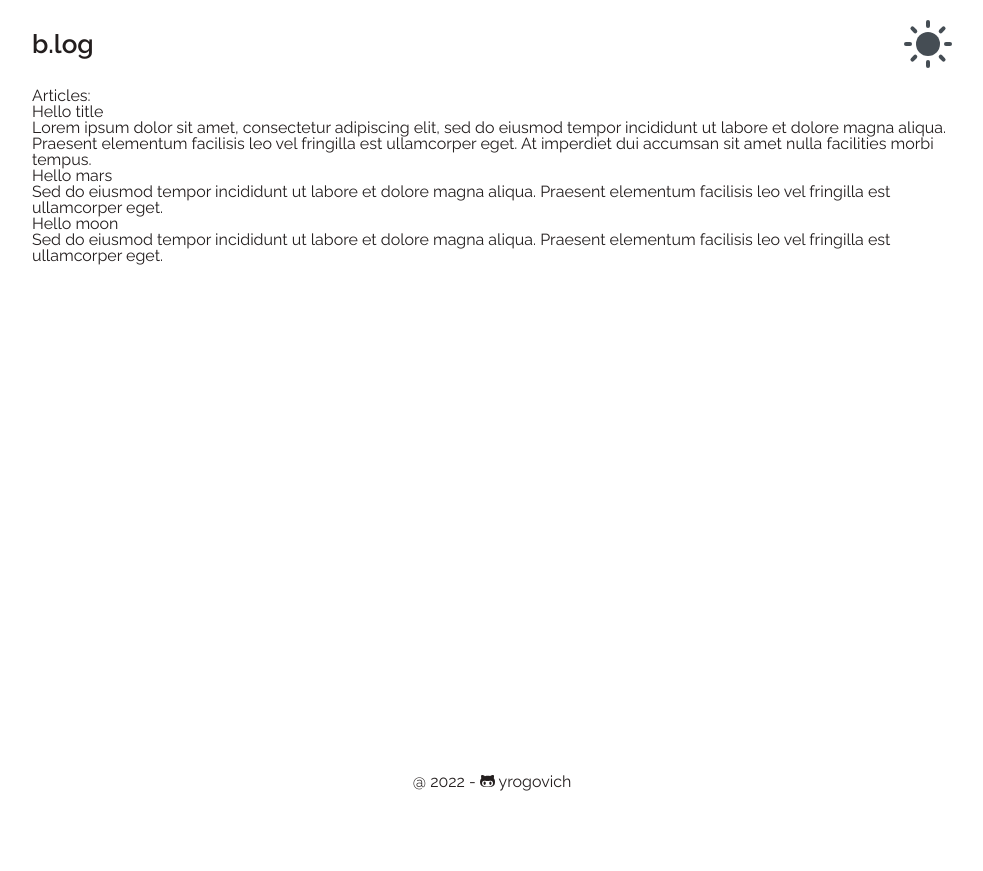
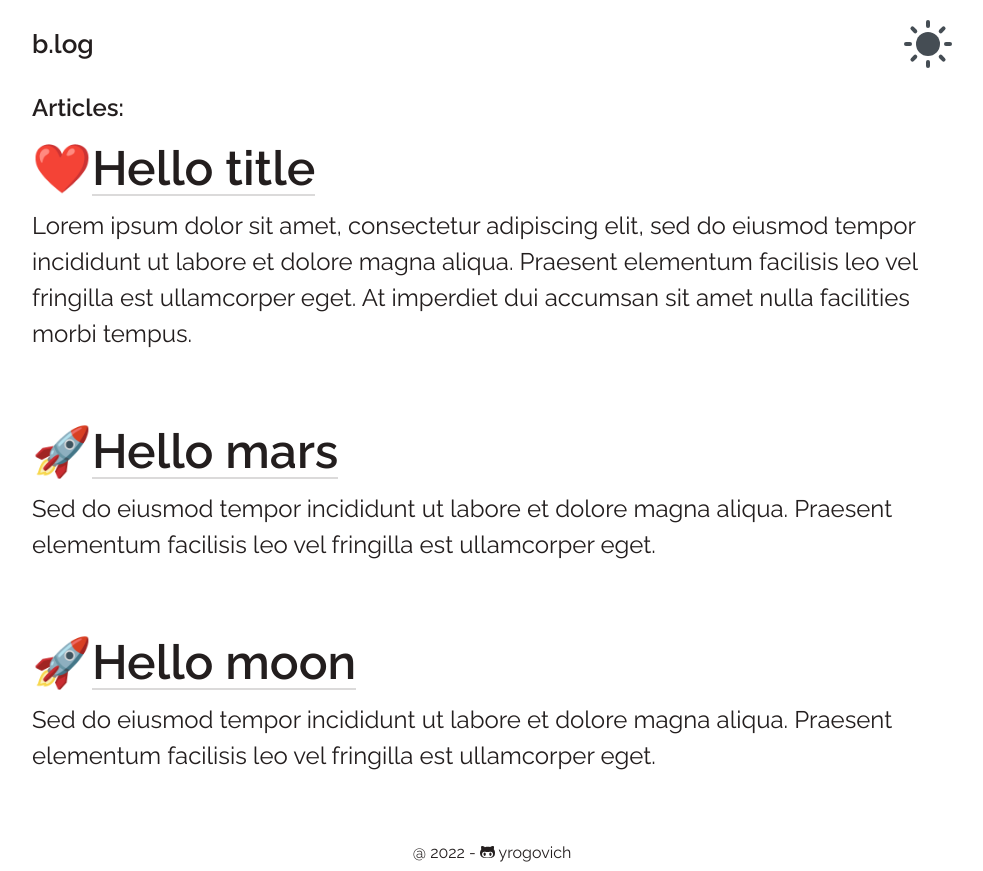
Before and after one commit to yrogovich/b.log, a Next.js app: page / in a window 1280 px wide. Shown: the whole page, without its empty margins (148-1131 px from the left). Before the commit the page ends 800 px from the top, so only its background shows below. Built offline with nearby package versions, Linux system fonts and the light colour scheme.

Commit message:
[components] add BlogAnnounce

```diff
--- /dev/null
+++ b/components/molecules/BlogAnnounce/BlogAnnounce.module.scss
@@ -0,0 +1,48 @@
+@import "styles/utills";
+
+.announce {
+  @include fluid-spacing('margin-bottom', 20, 74);
+}
+
+.link {
+  position: relative;
+  cursor: pointer;
+
+  &:after,
+  &:before {
+    content: "";
+    position: absolute;
+    bottom: 0;
+    left: 0;
+    background-color: $c-text;
+    opacity: 0.16;
+    transition: $trS;
+  }
+
+  &:before {
+    height: 100%;
+    width: 0;
+    transition: $trM;
+  }
+
+  &:after {
+    width: 100%;
+    height: 2px;
+  }
+
+  &:hover {
+    &:before {
+      width: 100%;
+    }
+  }
+}
+
+.title {
+  @include t-60;
+  font-weight: bold;
+}
+
+.text {
+  @include t-30;
+  line-height: 1.5;
+}
--- /dev/null
+++ b/components/molecules/BlogAnnounce/BlogAnnounce.tsx
@@ -0,0 +1,23 @@
+import PostType from 'interfaces/PostType'
+import Link from 'next/link'
+import styles from './BlogAnnounce.module.scss'
+
+const BlogAnnounce = ({post}) => {
+  const {title, icon, slug, excerpt}: PostType = post
+
+  return (
+    <div key={slug} className={styles.announce}>
+      <Link as={`/posts/${slug}`} href="/posts/[slug]">
+        <h2 className={styles.title}>
+          {icon}
+          <a className={styles.link}>{title}</a>
+        </h2>
+
+      </Link>
+
+      <p className={styles.text}>{excerpt}</p>
+    </div>
+  )
+}
+
+export default BlogAnnounce
--- a/pages/index.tsx
+++ b/pages/index.tsx
@@ -1,7 +1,7 @@
 import type PostType from '../interfaces/PostType'
 import {getAllPosts} from './api/posts'
-import Link from 'next/link'
 import Layout from '../components/organisms/Layout'
+import BlogAnnounce from '@/components/molecules/BlogAnnounce/BlogAnnounce'
 
 // inspiration notion app
 
@@ -13,15 +13,10 @@ export default function Index({allPosts}: Props) {
   return (
     <Layout>
       <div className="container">
-        <h1>Articles:</h1>
+        <h1 className="h1">Articles:</h1>
+
         {allPosts.map(post => (
-          <>
-            <Link as={`/posts/${post.slug}`} href="/posts/[slug]">
-              <h2>{post.title}</h2>
-            </Link>
-
-            <p>{post.excerpt}</p>
-          </>
+          <BlogAnnounce key={post.slug} post={post}/>
         ))}
       </div>
     </Layout>
@@ -31,6 +26,7 @@ export default function Index({allPosts}: Props) {
 export const getStaticProps = async () => {
   const allPosts = getAllPosts([
     'title',
+    'icon',
     'date',
     'slug',
     'coverImage',
```
